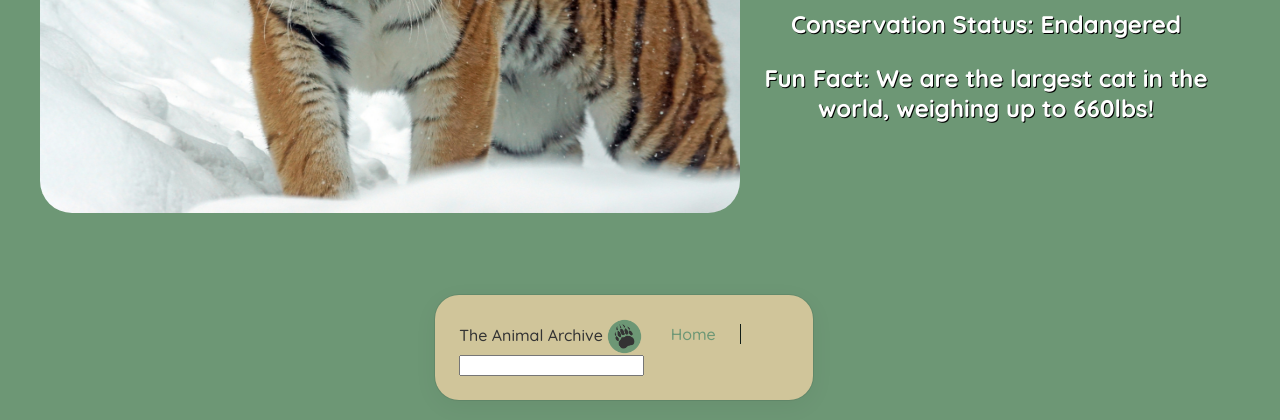
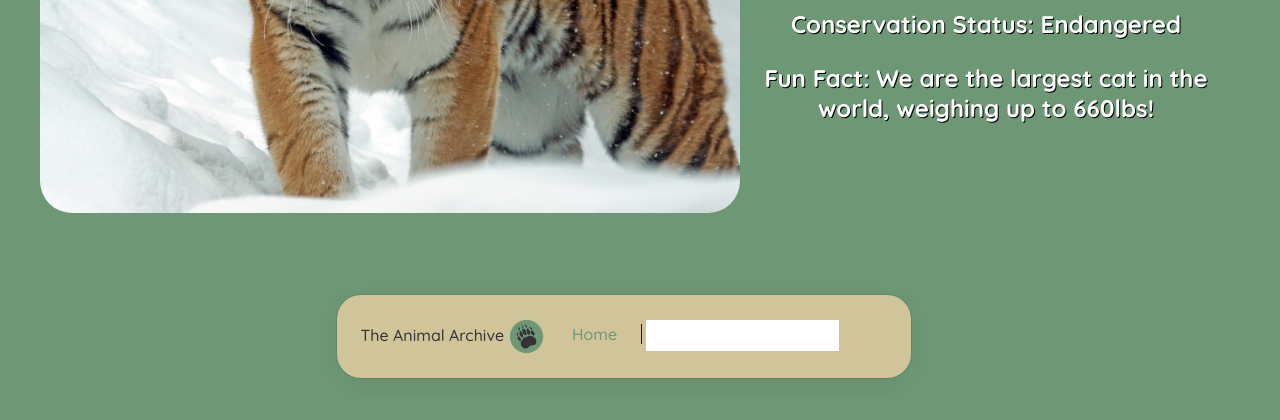
Before and after one commit to JacobL322/351-FinalProject, a PHP site: page / in a window 1280 px wide. Shown: the part 1251-1671 px from the top of the page. After the commit the page ends 1630 px from the top, so only its background shows below. Run offline with PHP 8.4, Linux system fonts and the light colour scheme.

Commit message:
footer wip

```diff
--- a/index.html
+++ b/index.html
@@ -89,14 +89,14 @@
     </main>
 
     <footer>
-        <div class = footer-container>
-            <ul class = "nav-list">
+        <div class = "footer-container">
+            <ul class = "footer-list">
                 <li class = "title-item">The Animal Archive</li>
                 <li class = "title-item"><img src="Animal Archive Logo.png" width="35px" height = "35px"></li>
                 <li class = "nav-item"><a href = "index.html" class = "nav-link">Home</a></li>
                 <li class = "nav-item">
-                    <form method = "POST" action = "">
-                        <input type ="email" class = "email-input" id = "email" name = "email">
+                    <form class = "footer-form">
+                        <input type ="email" class = "footer-input" id = "email" name = "email">
                     </form>
                 </li>
             </ul>
--- a/styles.css
+++ b/styles.css
@@ -75,8 +75,26 @@ h1, h2 {
     box-shadow: rgba(0, 0, 0, 0.05) 0px 6px 24px 0px, rgba(0, 0, 0, 0.08) 0px 0px 0px 1px;
 }
 
+.footer-input{
+    display:inline;
+    box-sizing: border-box;
+    border:0;
+    width: auto;
+    padding: 0.5rem;
+    color: #333;
+    background: white;
+}
+
+.footer-list{
+    justify-content: space-between;
+    list-style-type: none;
+    margin:0 auto;
+    padding:0;
+    overflow: hidden;
+}
+
 .footer-form{
-    float:right;
+    display:inline;
 }
 
 
```
